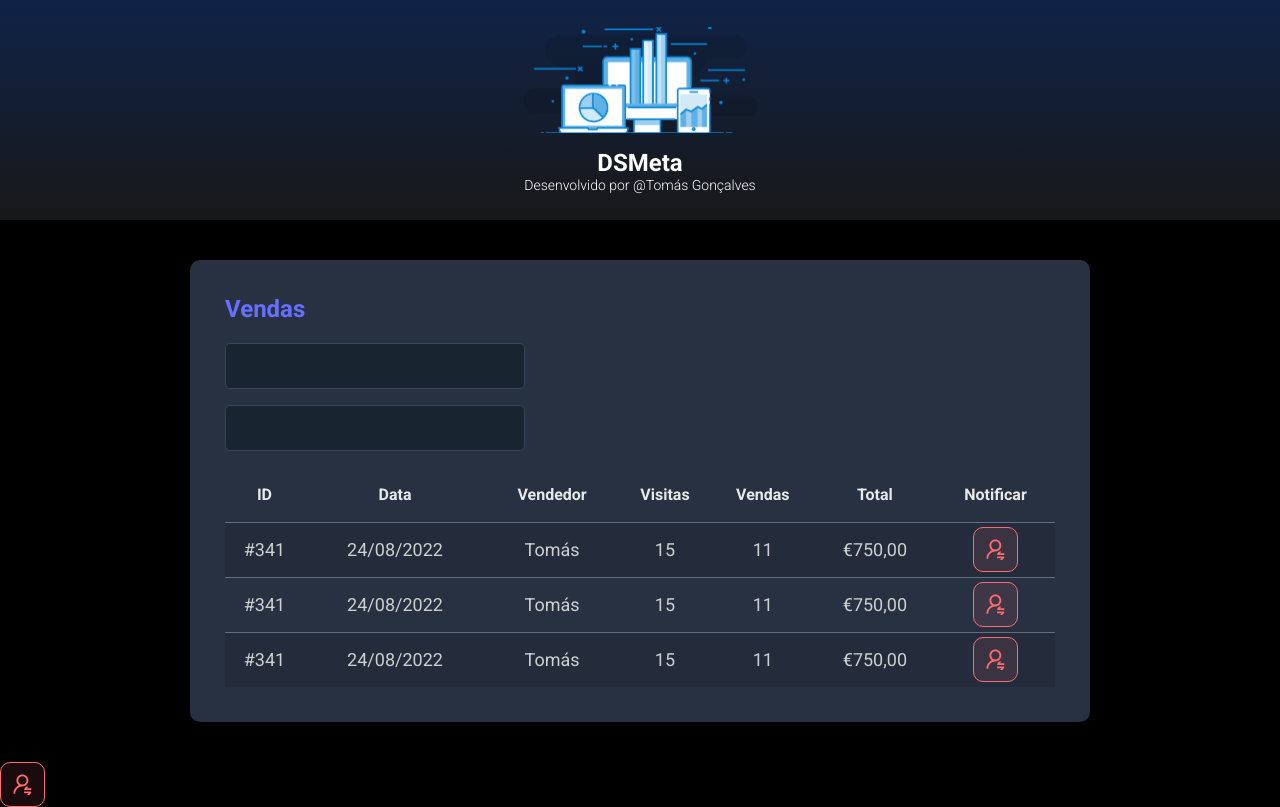
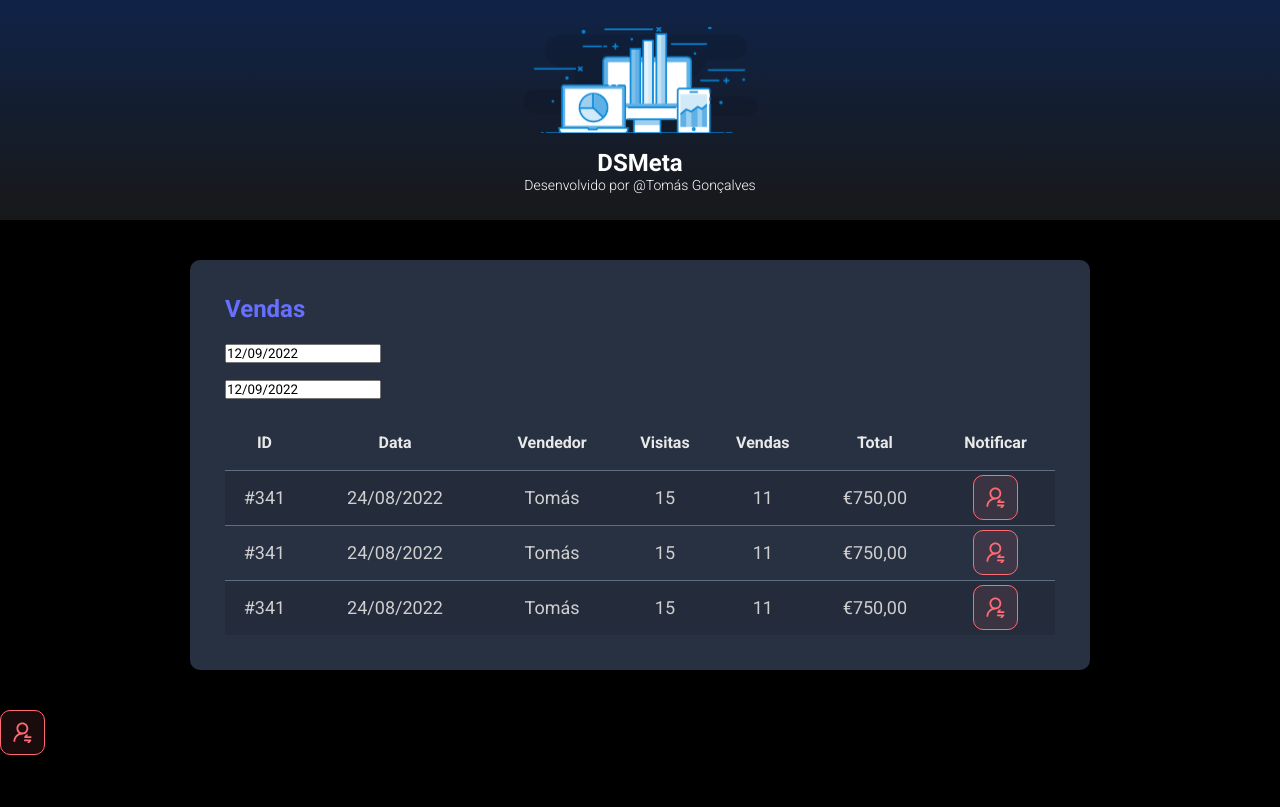
Before and after one commit to tomas452/dsmeta, a React (Vite) app in the folder frontend/: page / in a window 1280 px wide. Built offline with nearby package versions, Linux system fonts and the light colour scheme.

Commit message:
Datepicker

```diff
--- a/frontend/package.json
+++ b/frontend/package.json
@@ -9,7 +9,9 @@
     "preview": "vite preview"
   },
   "dependencies": {
+    "@types/react-datepicker": "4.4.2",
     "react": "^18.2.0",
+    "react-datepicker": "4.8.0",
     "react-dom": "^18.2.0"
   },
   "devDependencies": {
--- a/frontend/src/components/SalesCard/index.tsx
+++ b/frontend/src/components/SalesCard/index.tsx
@@ -1,15 +1,27 @@
 import NotificationButton from '../NotificationButton';
 import './styles.css';
+import DatePicker from "react-datepicker";
+import "react-datepicker/dist/react-datepicker.css";
 function SalesCard() {
   return (
     <div className="dsmeta-card">
       <h2 className="dsmeta-vendas-titulo">Vendas</h2>
       <div>
         <div className="dsmeta-form-control-container">
-          <input className="dsmeta-form-control" type="text" />
+          <DatePicker
+            selected={new Date}
+            onChange={(date: Date) => { }}
+            className="dsmeta-from-control"
+            dateFormat="dd/MM/yyyy"
+          />
         </div>
         <div className="dsmeta-form-control-container">
-          <input className="dsmeta-form-control" type="text" />
+          <DatePicker
+            selected={new Date}
+            onChange={(date: Date) => { }}
+            className="dsmeta-from-control"
+            dateFormat="dd/MM/yyyy"
+          />
         </div>
       </div>
       <div>
```
Also changed, not shown: 1 other file (tests, documents, lock files or other folders).
